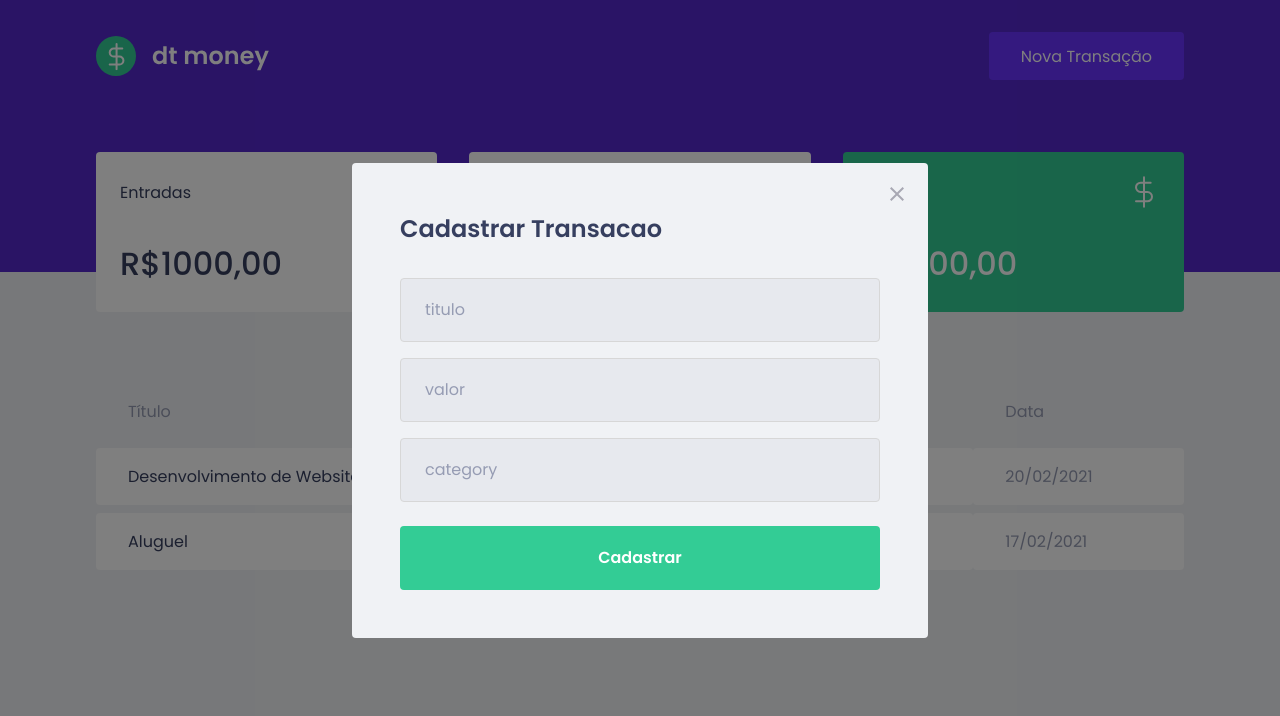
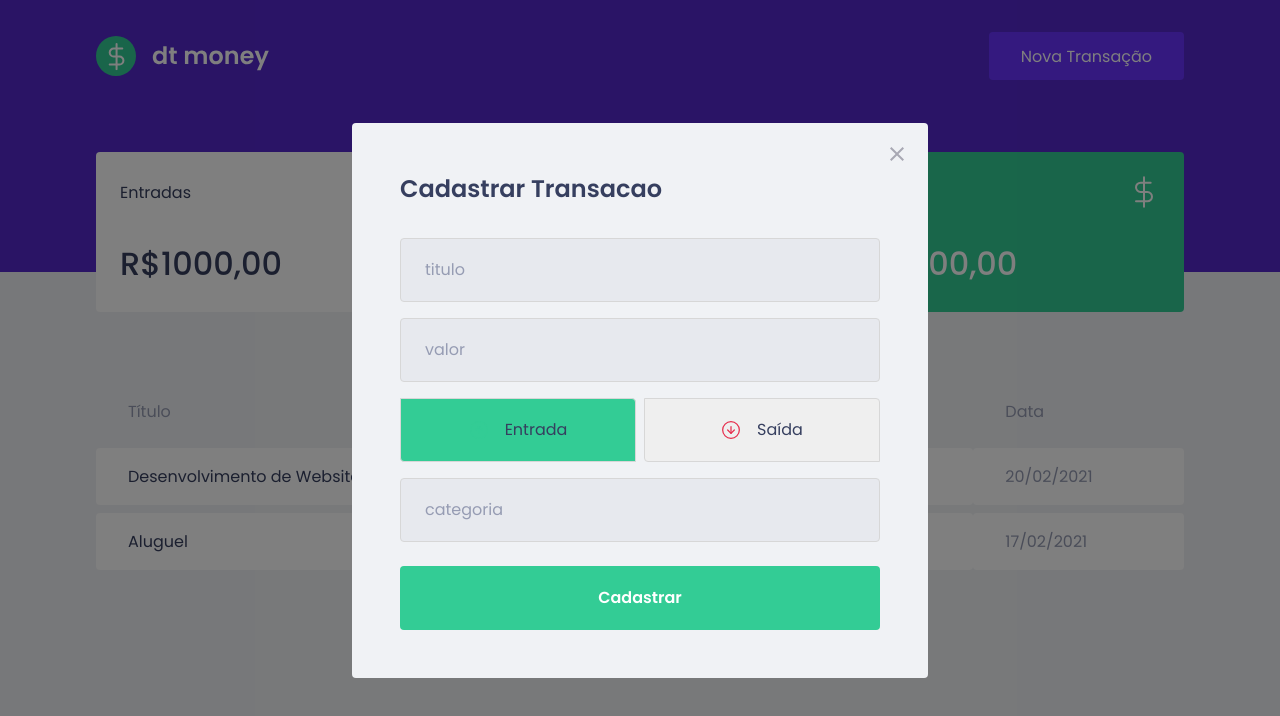
Before and after one commit to viniciosComerciante/dtmoney, a React (Create React App) app: page / in a window 1280 px wide. Both pictures are taken after a click on the button "Nova Transação". Shown: the top 716 px of the page. Built offline with nearby package versions, Linux system fonts and the light colour scheme; no server answers; what miragejs would draw is missing.

Commit message:
criados componentes de radiobox para a marcacao de depositos e saidas

```diff
--- a/package.json
+++ b/package.json
@@ -12,6 +12,7 @@
     "@types/react-dom": "^17.0.9",
     "axios": "^0.25.0",
     "miragejs": "^0.1.43",
+    "polished": "^4.1.4",
     "react": "^17.0.2",
     "react-dom": "^17.0.2",
     "react-modal": "^3.14.4",
--- a/src/components/NewTransactionModal/index.tsx
+++ b/src/components/NewTransactionModal/index.tsx
@@ -1,6 +1,9 @@
+import { useState } from "react";
 import Modal from "react-modal";
 import closeImg from "../../assets/close.svg";
-import { Container } from "./styles";
+import incomeImg from "../../assets/income.svg";
+import outcomeImg from "../../assets/outcome.svg";
+import { Container, TransactionTypeContainer, RadioBox } from "./styles";
 
 Modal.setAppElement("#root");
 
@@ -13,6 +16,8 @@ export const NewTransactionModal = ({
   isOpen,
   onRequestClose,
 }: NewTransactionModalProps) => {
+  const [type, setType] = useState("deposit");
+
   return (
     <Modal
       isOpen={isOpen}
@@ -31,7 +36,31 @@ export const NewTransactionModal = ({
         <h2>Cadastrar Transacao</h2>
         <input type="text" placeholder="titulo" />
         <input type="number" placeholder="valor" />
-        <input type="text" placeholder="category" />
+        <TransactionTypeContainer>
+          <RadioBox
+            type="button"
+            isActive={type === "deposit"}
+            activeColor="var(--green)"
+            onClick={() => {
+              setType("deposit");
+            }}
+          >
+            <img src={incomeImg} alt="entradas imagem" />
+            <span>Entrada</span>
+          </RadioBox>
+          <RadioBox
+            type="button"
+            isActive={type === "withdraw"}
+            activeColor="#000"
+            onClick={() => {
+              setType("withdraw");
+            }}
+          >
+            <img src={outcomeImg} alt="Saidas imagem" />
+            <span>Saída</span>
+          </RadioBox>
+        </TransactionTypeContainer>
+        <input type="text" placeholder="categoria" />
         <button type="submit">Cadastrar</button>
       </Container>
     </Modal>
--- a/src/components/NewTransactionModal/styles.ts
+++ b/src/components/NewTransactionModal/styles.ts
@@ -1,4 +1,5 @@
 import styled from "styled-components";
+import { darken } from "polished";
 
 export const Container = styled.form`
   h2 {
@@ -44,3 +45,43 @@ export const Container = styled.form`
     }
   }
 `;
+
+export const TransactionTypeContainer = styled.div`
+  margin: 1rem 0;
+  display: grid;
+  grid-template-columns: 1fr 1fr;
+  gap: 0.5rem;
+`;
+
+interface RadioBoxProps {
+  isActive: boolean;
+  activeColor?: string;
+}
+
+export const RadioBox = styled.button<RadioBoxProps>`
+  height: 4rem;
+  border: 1px solid #d7d7d7;
+  border-radius: 0%.25rem;
+  background: ${(props) => (props.isActive ? props.activeColor : "tranparent")};
+  display: flex;
+  align-items: center;
+  justify-content: center;
+
+  transition: border-color 0.2s;
+
+  &:hover {
+    border-color: ${darken(0.2, "#d7d7d7")};
+  }
+
+  img {
+    height: 20px;
+    width: 20px;
+  }
+
+  span {
+    display: inline-block;
+    margin-left: 1rem;
+    font-size: 1rem;
+    color: var(--text-title);
+  }
+`;
```
Also changed, not shown: 2 other files (tests, documents, lock files or other folders).
